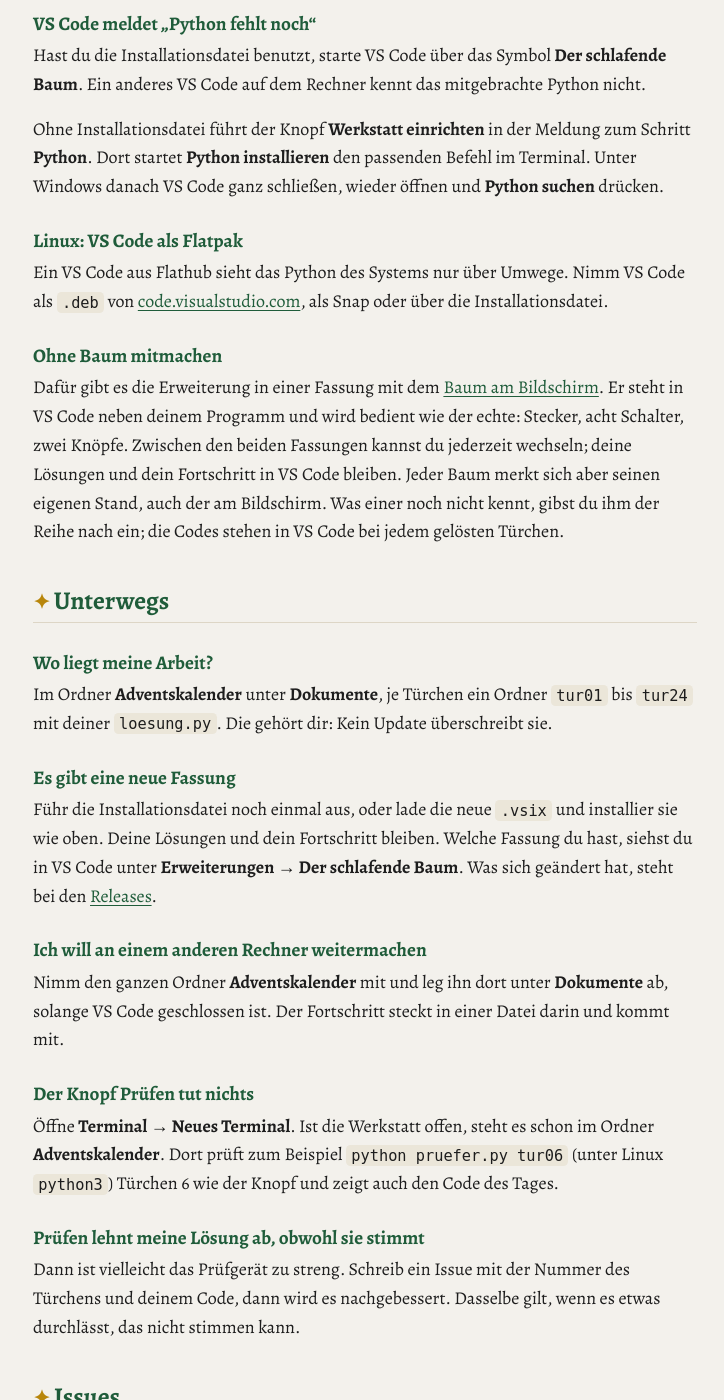
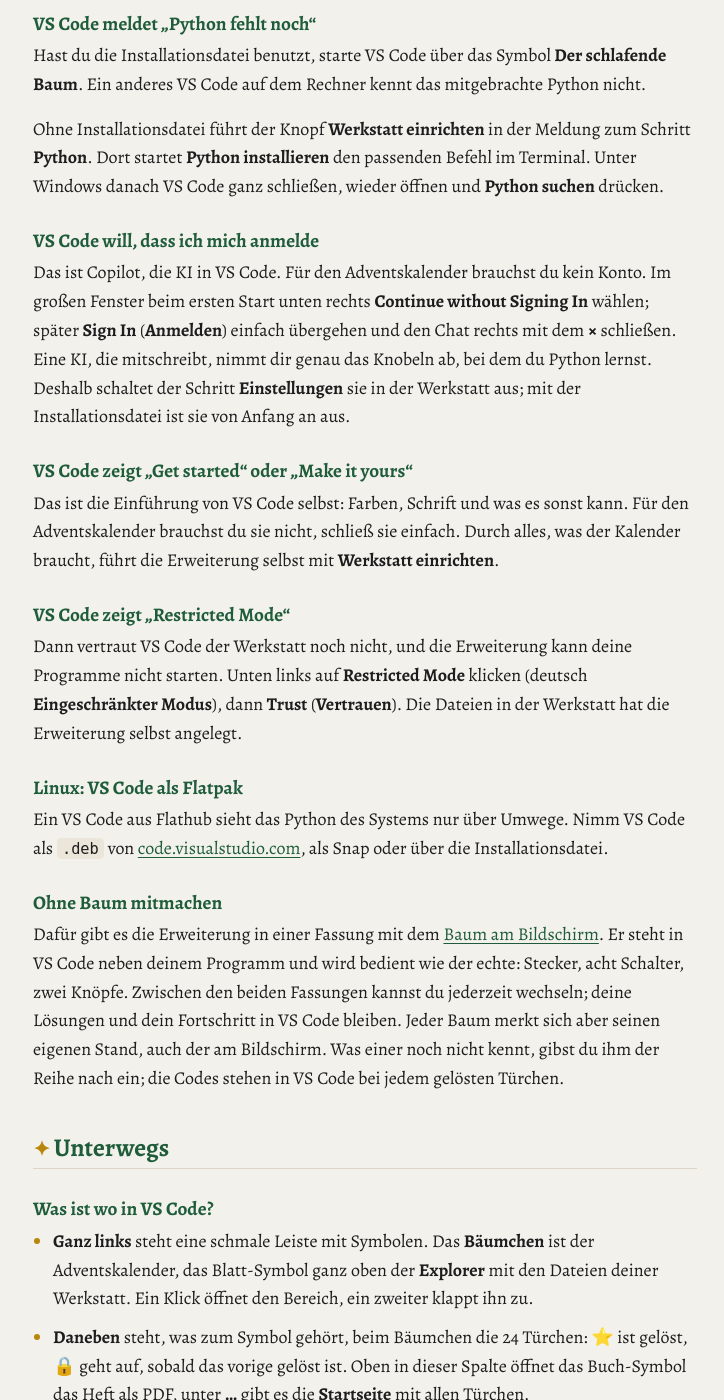
Before and after one commit to tgd1975/pytree-adventskalender, a Jekyll site: the page built from schlafender-baum/FAQ.md, in a window 1280 px wide and 1400 px high, scrolled down 673 px. Shown: the whole window, without its empty margins (275-999 px from the left). Built offline with Jekyll 4.4.1, drawn with Linux system fonts in a browser that asks for light colours; our own code applies the rules of GitHub Pages for plain Markdown files; some of the changed text lies outside the part shown.

Commit message:
FAQ: sign-in, Get started, Restricted Mode, the VS Code window, endless loops; tuer_NN and loesung_NN.py
Co-Authored-By: Claude Opus 5.5 <noreply@anthropic.com>

```diff
--- a/schlafender-baum/FAQ.md
+++ b/schlafender-baum/FAQ.md
@@ -32,6 +32,26 @@ Ohne Installationsdatei führt der Knopf **Werkstatt einrichten** in der Meldung
 **Python installieren** den passenden Befehl im Terminal. Unter Windows danach VS Code ganz schließen, wieder öffnen
 und **Python suchen** drücken.
 
+### VS Code will, dass ich mich anmelde
+
+Das ist Copilot, die KI in VS Code. Für den Adventskalender brauchst du kein Konto. Im großen Fenster beim ersten
+Start unten rechts **Continue without Signing In** wählen; später **Sign In** (**Anmelden**) einfach übergehen und den
+Chat rechts mit dem **×** schließen. Eine KI, die mitschreibt, nimmt dir genau das Knobeln ab, bei dem du Python
+lernst. Deshalb schaltet der Schritt **Einstellungen** sie in der Werkstatt aus; mit der Installationsdatei ist sie
+von Anfang an aus.
+
+### VS Code zeigt „Get started“ oder „Make it yours“
+
+Das ist die Einführung von VS Code selbst: Farben, Schrift und was es sonst kann. Für den Adventskalender brauchst du
+sie nicht, schließ sie einfach. Durch alles, was der Kalender braucht, führt die Erweiterung selbst mit **Werkstatt
+einrichten**.
+
+### VS Code zeigt „Restricted Mode“
+
+Dann vertraut VS Code der Werkstatt noch nicht, und die Erweiterung kann deine Programme nicht starten. Unten links
+auf **Restricted Mode** klicken (deutsch **Eingeschränkter Modus**), dann **Trust** (**Vertrauen**). Die Dateien in
+der Werkstatt hat die Erweiterung selbst angelegt.
+
 ### Linux: VS Code als Flatpak
 
 Ein VS Code aus Flathub sieht das Python des Systems nur über Umwege. Nimm VS Code als `.deb` von
@@ -47,10 +67,27 @@ ein; die Codes stehen in VS Code bei jedem gelösten Türchen.
 
 ## Unterwegs
 
+### Was ist wo in VS Code?
+
+- **Ganz links** steht eine schmale Leiste mit Symbolen. Das **Bäumchen** ist der Adventskalender, das Blatt-Symbol
+  ganz oben der **Explorer** mit den Dateien deiner Werkstatt. Ein Klick öffnet den Bereich, ein zweiter klappt ihn zu.
+- **Daneben** steht, was zum Symbol gehört, beim Bäumchen die 24 Türchen: ⭐ ist gelöst, 🔒 geht auf, sobald das
+  vorige gelöst ist. Oben in dieser Spalte öffnet das Buch-Symbol das Heft als PDF, unter **…** gibt es die
+  **Startseite** mit allen Türchen.
+- **In der Mitte** steht die Aufgabe des Türchens mit **▶ Ausprobieren** und **✔ Prüfen**, weiter unten die Tipps,
+  der Code des Tages und die Knöpfe zum vorigen und nächsten Türchen.
+- **Rechts** ist deine Datei, etwa `loesung_02.py`. Hier schreibst du dein Programm. Ausprobieren und Prüfen speichern
+  sie vorher selbst.
+- **Unten** liegt das **Terminal**. Dort läuft dein Programm, wenn du Ausprobieren drückst, und dort stehen seine
+  Ausgaben und die Meldungen von Python.
+- **Ganz unten links** zeigt 🎄 mit einer Zahl, wie viele Türchen du gelöst hast. Ein Klick darauf öffnet das nächste.
+
+Über jeder Spalte stehen Reiter, einer je offene Datei oder Seite; das **×** am Reiter schließt sie.
+
 ### Wo liegt meine Arbeit?
 
-Im Ordner **Adventskalender** unter **Dokumente**, je Türchen ein Ordner `tur01` bis `tur24` mit deiner
-`loesung.py`. Die gehört dir: Kein Update überschreibt sie.
+Im Ordner **Adventskalender** unter **Dokumente**, je Türchen ein Ordner `tuer_01` bis `tuer_24` mit deiner
+`loesung_01.py` bis `loesung_24.py`. Die gehören dir: Kein Update überschreibt sie.
 
 ### Es gibt eine neue Fassung
 
@@ -64,10 +101,16 @@ Baum**. Was sich geändert hat, steht bei den
 Nimm den ganzen Ordner **Adventskalender** mit und leg ihn dort unter **Dokumente** ab, solange VS Code geschlossen
 ist. Der Fortschritt steckt in einer Datei darin und kommt mit.
 
+### Mein Programm hört nicht auf
+
+Hört eine Schleife nie auf, etwa weil sich in ihr nichts an der Bedingung ändert, läuft dein Programm nach
+**Ausprobieren** im Terminal immer weiter. Klick ins **Terminal** und drück **Strg+C**, das hält es an. Prüfen hält ein
+solches Programm selbst an und sagt dir, dass es an einer Schleife hängt.
+
 ### Der Knopf Prüfen tut nichts
 
 Öffne **Terminal → Neues Terminal**. Ist die Werkstatt offen, steht es schon im Ordner **Adventskalender**. Dort
-prüft zum Beispiel `python pruefer.py tur06` (unter Linux `python3`) Türchen 6 wie der Knopf und zeigt auch den Code
+prüft zum Beispiel `python pruefer.py tuer_06` (unter Linux `python3`) Türchen 6 wie der Knopf und zeigt auch den Code
 des Tages.
 
 ### Prüfen lehnt meine Lösung ab, obwohl sie stimmt
```
